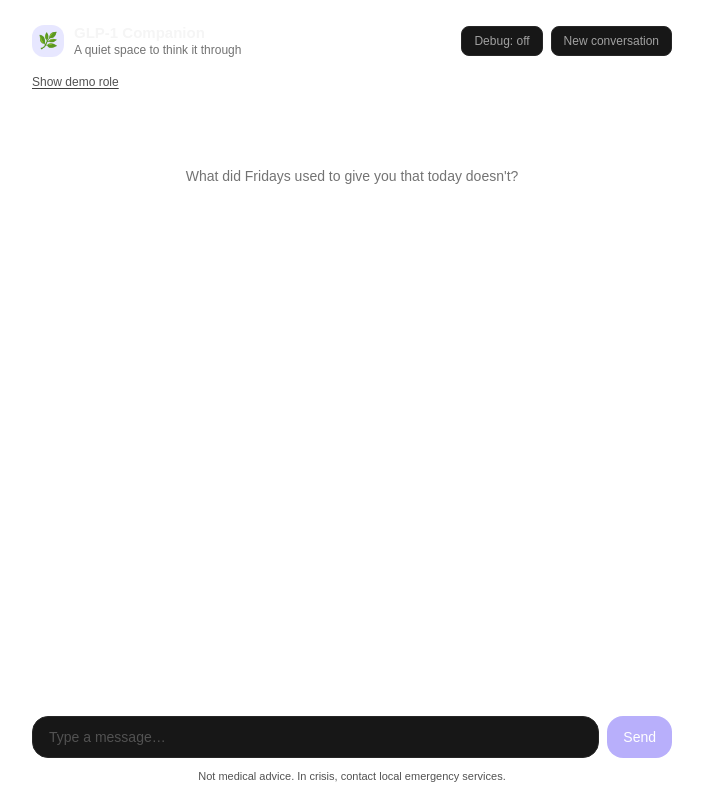
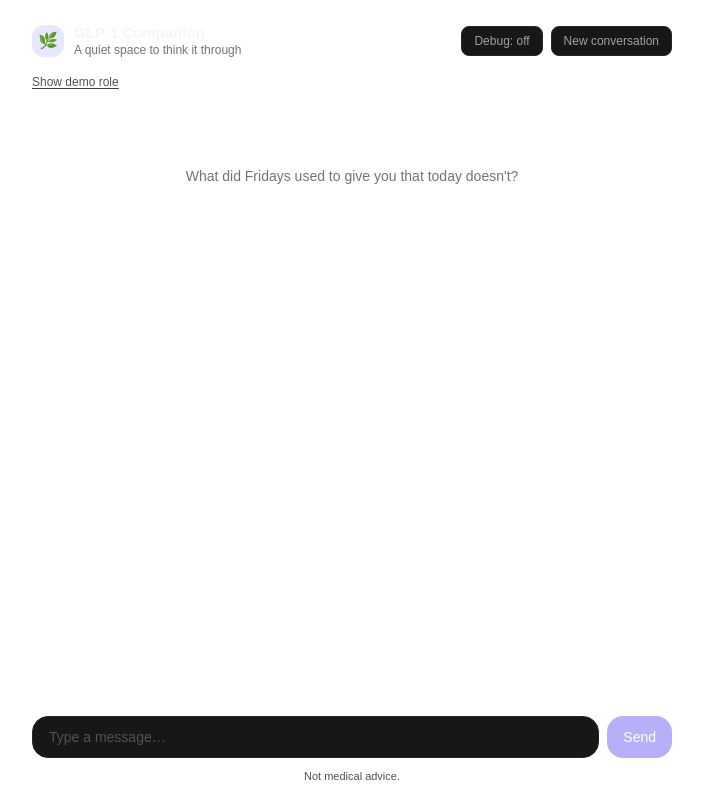
Before and after one commit to kwazzar/glp1-companion, a Next.js app: page / in a window 1280 px wide. Shown: the whole page, without its empty margins (288-991 px from the left). Built offline with nearby package versions, Linux system fonts and the light colour scheme.

Commit message:
Trim footer disclaimer to 'Not medical advice' only

```diff
--- a/src/components/chat.tsx
+++ b/src/components/chat.tsx
@@ -250,7 +250,7 @@ export default function Chat() {
         </button>
       </div>
       <p className="mt-2.5 text-center text-[11px] text-neutral-600">
-        Not medical advice. In crisis, contact local emergency services.
+        Not medical advice.
       </p>
     </main>
   );
```
